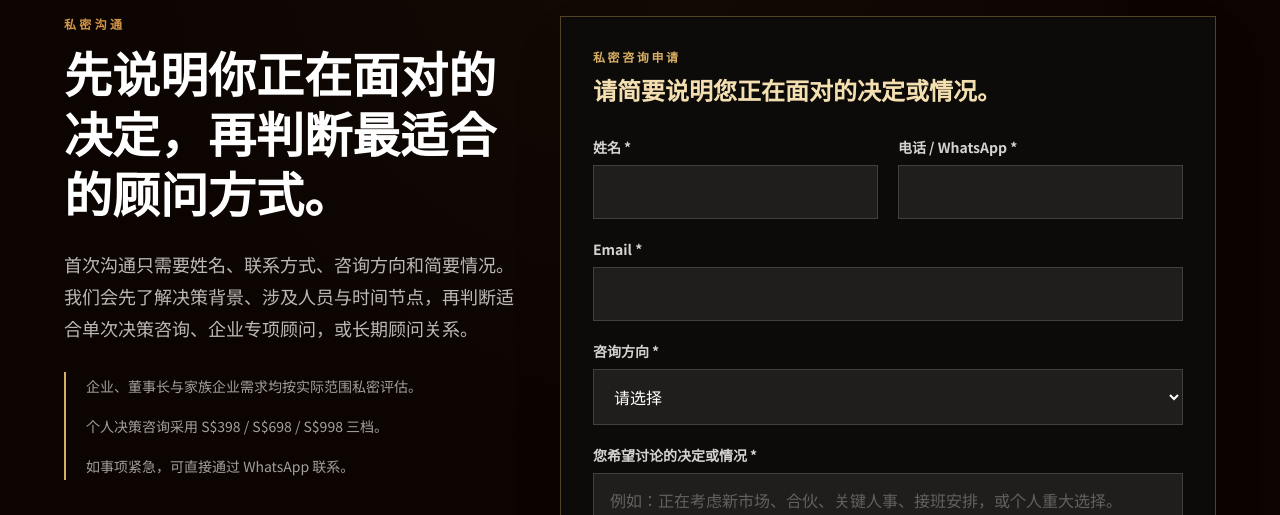
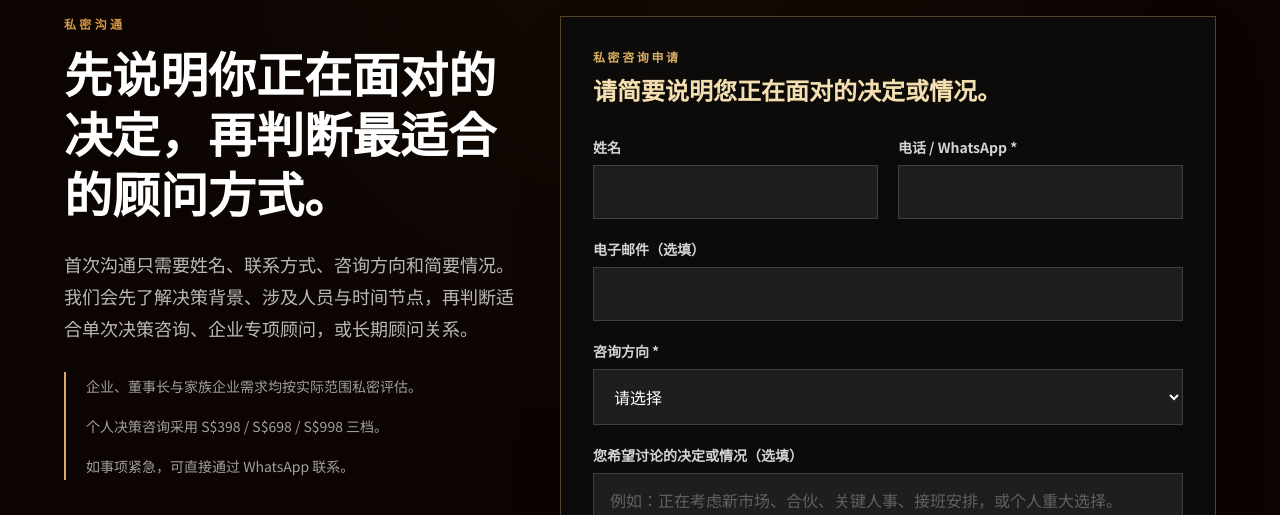
Before and after one commit to BODHIWONG/qmfeng-website, a Next.js app: page / in a window 1280 px wide. Shown: the part 4820-5335 px from the top of the page. Built offline with nearby package versions, Linux system fonts and the light colour scheme.

Commit message:
Reduce required fields on consultation form

```diff
--- a/components/consultation-form.tsx
+++ b/components/consultation-form.tsx
@@ -137,11 +137,11 @@ export default function ConsultationForm({ defaultConsultationType, className =
       </div>
 
       <div className="grid gap-5 sm:grid-cols-2">
-        <label><span className="mb-2 block text-sm font-semibold text-white/82">{t("姓名 *", "Name *")}</span><input className={inputClass} value={form.name} onChange={(e) => update("name", e.target.value)} autoComplete="name" /></label>
+        <label><span className="mb-2 block text-sm font-semibold text-white/82">{t("姓名", "Name")}</span><input className={inputClass} value={form.name} onChange={(e) => update("name", e.target.value)} autoComplete="name" /></label>
         <label><span className="mb-2 block text-sm font-semibold text-white/82">{t("电话 / WhatsApp *", "Phone / WhatsApp *")}</span><input className={inputClass} value={form.phone} onChange={(e) => update("phone", e.target.value)} autoComplete="tel" /></label>
       </div>
 
-      <label className="mt-5 block"><span className="mb-2 block text-sm font-semibold text-white/82">Email *</span><input className={inputClass} type="email" value={form.email} onChange={(e) => update("email", e.target.value)} autoComplete="email" /></label>
+      <label className="mt-5 block"><span className="mb-2 block text-sm font-semibold text-white/82">{t("电子邮件（选填）", "Email (optional)")}</span><input className={inputClass} type="email" value={form.email} onChange={(e) => update("email", e.target.value)} autoComplete="email" /></label>
 
       <label className="mt-5 block">
         <span className="mb-2 block text-sm font-semibold text-white/82">{t("咨询方向 *", "Advisory Area *")}</span>
@@ -152,7 +152,7 @@ export default function ConsultationForm({ defaultConsultationType, className =
       </label>
 
       <label className="mt-5 block">
-        <span className="mb-2 block text-sm font-semibold text-white/82">{t("您希望讨论的决定或情况 *", "Decision or Situation *")}</span>
+        <span className="mb-2 block text-sm font-semibold text-white/82">{t("您希望讨论的决定或情况（选填）", "Decision or Situation (optional)") }</span>
         <textarea className={`${inputClass} min-h-36 resize-y`} value={form.message} onChange={(e) => update("message", e.target.value)} placeholder={t("例如：正在考虑新市场、合伙、关键人事、接班安排，或个人重大选择。", "For example: a new market, partnership, key hire, succession issue or major personal decision.")} />
       </label>
 
```
